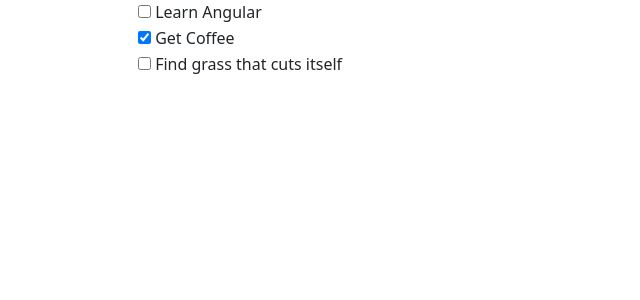
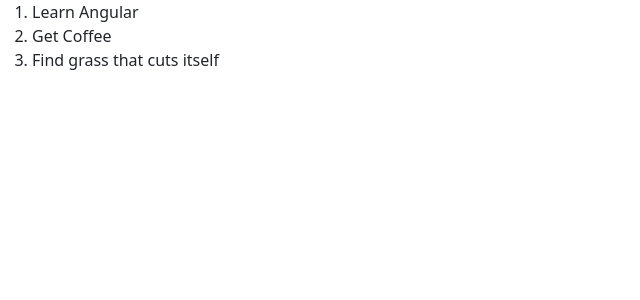
Before and after one commit to gouthamraj020102/angular, an Angular app: page / in a window 1280 px wide. Shown: the top 300 px of the page, without its empty margins (0-640 px from the left). Built offline with nearby package versions, Linux system fonts and the light colour scheme.

Commit message:
Structural Directive: ngFor

```diff
--- a/src/app/app.component.html
+++ b/src/app/app.component.html
@@ -4,24 +4,6 @@
   <h3 style="color: yellowgreen;">{{item.isComplete}}</h3>
 </div>
 
-<div class="container">
-  <div *ngIf="items.length===0; else showItems">
-    There are no wishes to display.
-  </div>
-
-  <ng-template #showItems>
-    <ul class="wish-list">
-      <li *ngFor="let item of items; index as ii">
-        <div class="form-check">
-          <label class="form-check-label">
-            <input
-              type="checkbox"
-              class="checkbox"
-              [checked]="item.isComplete"
-              [attr.data-index]="ii"
-              > {{ item.wishText }}
-          </label>
-        </div>
-      </li>
-    </ul>
-  </ng-template>
+<ol>
+  <li *ngFor="let item of items">{{ item.wishText }}</li>
+</ol>
```
